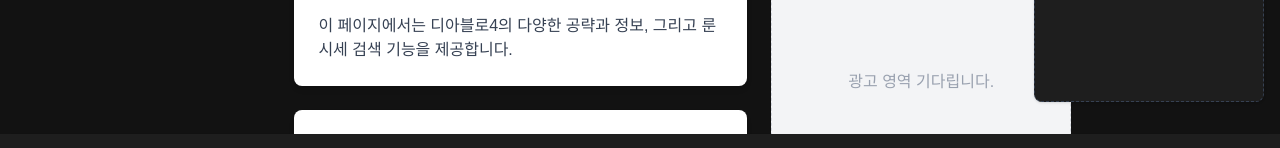
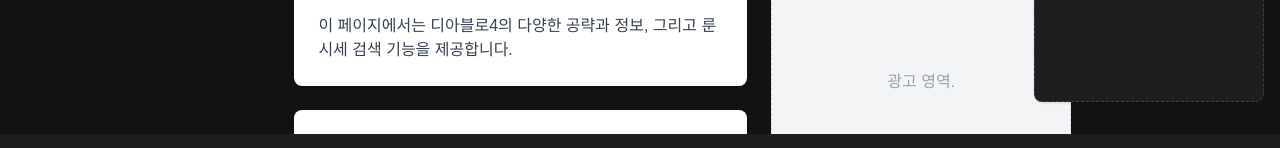
Before and after one commit to nextkaki/KakiGaming, a Next.js app: page /en/diablo4 in a window 1280 px wide. Shown: the part 594-742 px from the top of the page. Built offline with nearby package versions, Linux system fonts and the light colour scheme; no server answers.

Commit message:
250531 :: 컴포넌트 에러 수정.

```diff
--- a/src/components/analytics/GoogleAnalytics.tsx
+++ b/src/components/analytics/GoogleAnalytics.tsx
@@ -2,25 +2,21 @@
 
 import { useEffect } from 'react';
 import Script from 'next/script';
-import { usePathname, useSearchParams } from 'next/navigation';
+import { usePathname } from 'next/navigation';
 
 // GA4 측정 ID를 받아 Google Analytics를 설정하는 컴포넌트
 export default function GoogleAnalytics({ GA_MEASUREMENT_ID }: { GA_MEASUREMENT_ID: string }) {
   const pathname = usePathname();
-  const searchParams = useSearchParams();
 
   useEffect(() => {
     // GA_MEASUREMENT_ID가 없거나 gtag가 로드되지 않은 경우 실행하지 않음
     if (!GA_MEASUREMENT_ID || !window.gtag) return;
 
-    // 현재 URL 생성 (경로 + 쿼리 파라미터)
-    const url = pathname + (searchParams?.toString() ? `?${searchParams.toString()}` : '');
-
-    // 페이지 변경 시 이벤트 전송
+    // 페이지 변경 시 이벤트 전송 (쿼리 파라미터 없이 경로만 추적)
     window.gtag('config', GA_MEASUREMENT_ID, {
-      page_path: url,
+      page_path: pathname,
     });
-  }, [pathname, searchParams, GA_MEASUREMENT_ID]);
+  }, [pathname, GA_MEASUREMENT_ID]);
 
   return (
     <>
--- a/src/components/ui/AdContainer.tsx
+++ b/src/components/ui/AdContainer.tsx
@@ -10,15 +10,15 @@
   switch (size) {
     case 'vertical':
       dimensions = 'h-[600px] w-[300px]';
-      text = '광고 영역 기다립니다.';
+      text = '광고 영역.';
       break;
     case 'horizontal':
       dimensions = 'h-[90px] w-full';
-      text = '광고 영역 기다립니다.';
+      text = '광고 영역.';
       break;
     case 'square':
       dimensions = 'h-[250px] w-[300px]';
-      text = '광고 영역 기다립니다.';
+      text = '광고 영역.';
       break;
   }
 
```
